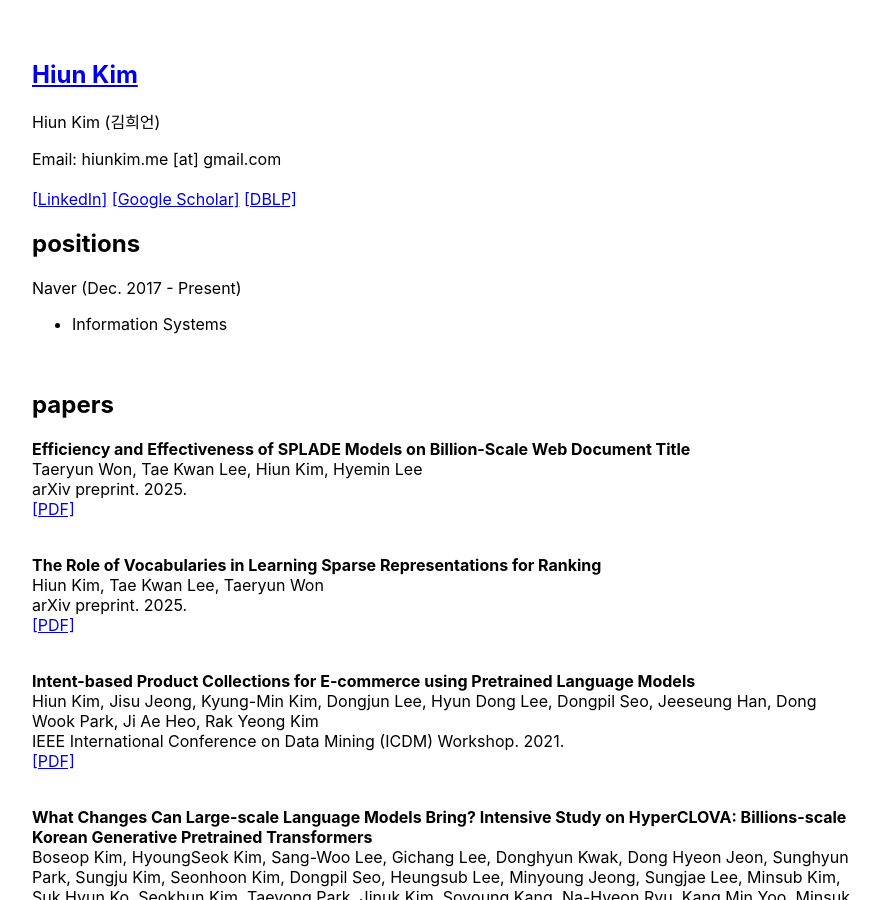
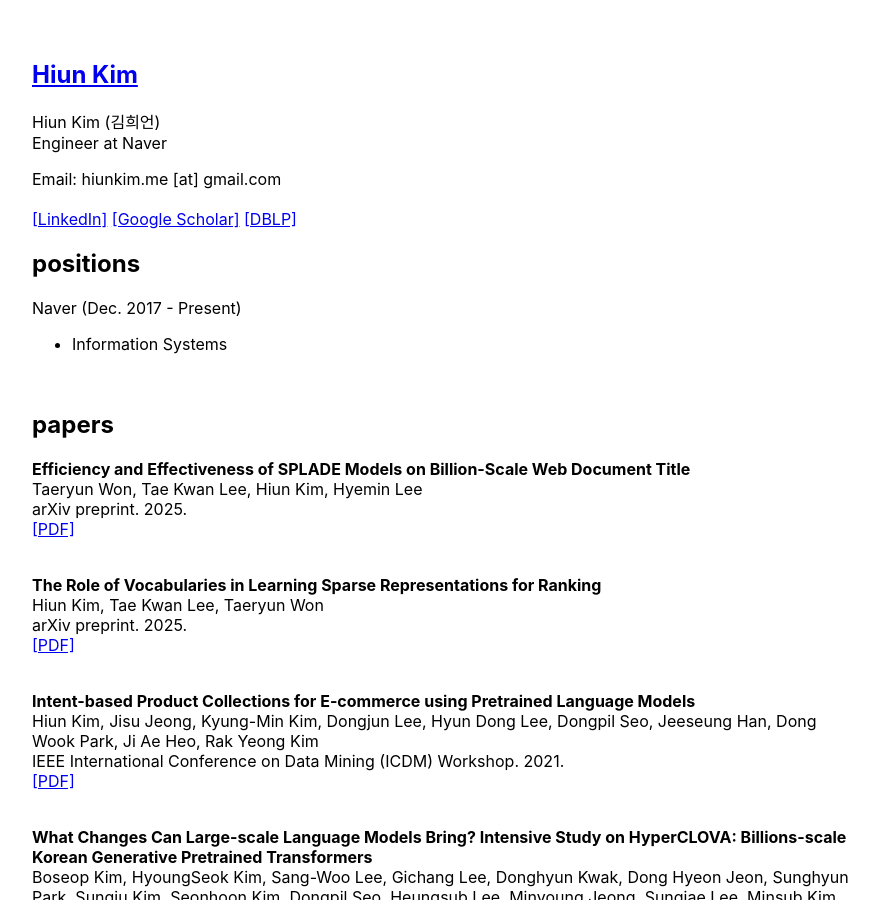
Before and after one commit to hiun/hiun.github.io, a Jekyll site: the page built from index.md, in a window 1280 px wide and 900 px high. Shown: the whole window, without its empty margins (193-1074 px from the left). Built offline with Jekyll 4.4.1, drawn with Linux system fonts in a browser that asks for light colours.

Commit message:
Update index.md

```diff
--- a/index.md
+++ b/index.md
@@ -9,6 +9,7 @@
 -->
 
 Hiun Kim (김희언)
+Engineer at Naver
 
 Email: hiunkim.me [at] gmail.com <br />
 <a href="https://linkedin.com/in/hiun">[LinkedIn]</a> <a href="https://scholar.google.com/citations?hl=en&user=PdyEHY4AAAAJ&view_op=list_works&sortby=pubdate">[Google Scholar]</a> <a href="https://dblp.org/pid/204/0565.html">[DBLP]</a>
```
